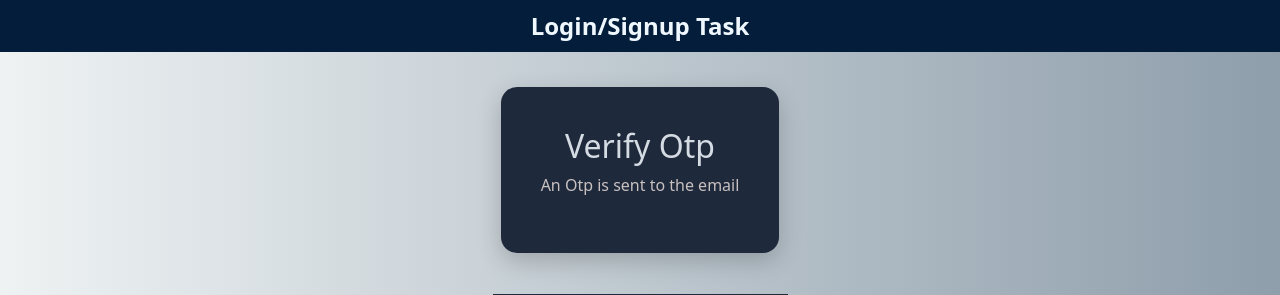
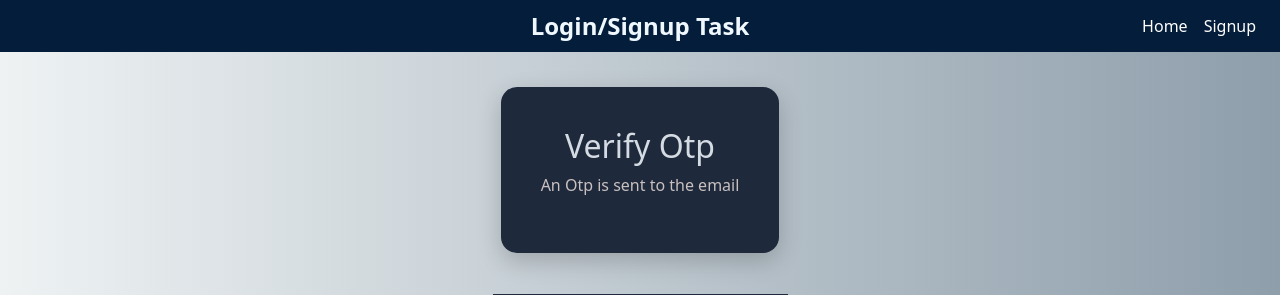
Before and after one commit to Hashif228/ATGB, a Django app: template losi/templates/verify_otp.html in a window 1280 px wide. Shown: the top 295 px of the page. Run offline with Django 5.2, Linux system fonts and the light colour scheme; the template is opened without the code that fills it, so the values that code supplies are empty.

Commit message:
snt mail chngd

```diff
--- a/losi/templates/verify_otp.html
+++ b/losi/templates/verify_otp.html
@@ -1,8 +1,22 @@
 {% extends "base.html" %}
+
+
+{% block menu %}
+  <a href="{% url 'home' %}" style="color: white;text-decoration: none;"><div>Home</div></a>
+    <a href="{% url 'signup' %}" style="color: white;text-decoration: none;"><div>Signup</div></a>
+{% endblock  %}
+
+
+
+
 {% block welcome %}
  <h1>Verify Otp</h1>
  <p>An Otp is sent to the email </p>
 {% endblock  %}
+
+
+
+
 {% block losi %}
   <div class="mt-3 register_container" style="max-width: 500px;margin: 0 auto;">
   <div class="register_form_bg_img">
--- a/losi/views.py
+++ b/losi/views.py
@@ -62,7 +62,7 @@ def signup(request):
                 f'Your OTP is: {otp}',
                 "your@email.com",
                 [data['email']],
-                fail_silently=False,
+                fail_silently=True,
             )
             return redirect('verify_otp')
     return render(request, "signup.html")
```
